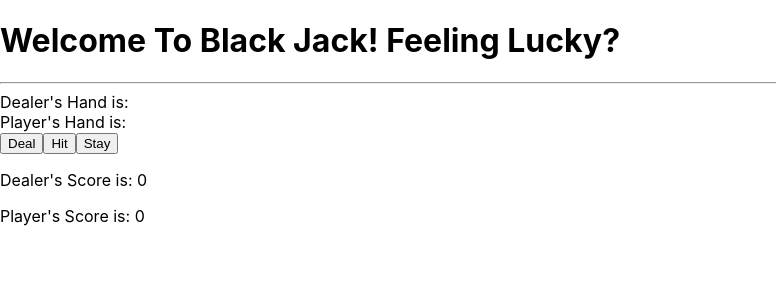
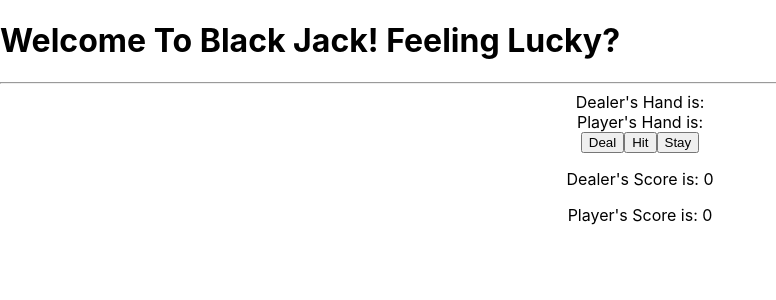
Before and after one commit to jakechaley/black-jack, a React (Create React App) app: page / in a window 1280 px wide. Shown: the top 300 px of the page, without its empty margins (0-776 px from the left). Built offline with nearby package versions, Linux system fonts and the light colour scheme.

Commit message:
work on styling a little

```diff
--- /dev/null
+++ b/src/components/DealerHandDisplay.css
@@ -0,0 +1,3 @@
+.dealer-hand-display {
+  text-align: center;
+}
--- a/src/components/DealerHandDisplay.js
+++ b/src/components/DealerHandDisplay.js
@@ -1,10 +1,11 @@
 import React from "react";
 import PropTypes from "prop-types";
+import "./DealerHandDisplay.css";
 
 function DealerHandDisplay(props) {
   return (
     <>
-    <div>Dealer's Hand is: {props.dealerHand.map((card, index) => card.isFaceUp && <p key={index}>{card.value} of {card.suit}</p>)}</div>
+    <div className="dealer-hand-display">Dealer's Hand is: {props.dealerHand.map((card, index) => card.isFaceUp && <p key={index}>{card.value} of {card.suit}</p>)}</div>
     </>
 
   )
--- /dev/null
+++ b/src/components/DealerHandScore.css
@@ -0,0 +1,3 @@
+.dealer-hand-score {
+  text-align: center;
+}
--- a/src/components/DealerHandScore.js
+++ b/src/components/DealerHandScore.js
@@ -1,9 +1,10 @@
 import React from "react";
 import PropTypes from "prop-types";
+import "./DealerHandScore.css"
 
 function DealerHandScore(props) {
   return (
-    <p>Dealer's Score is: {props.dealerScore}</p>
+    <p className="dealer-hand-score">Dealer's Score is: {props.dealerScore}</p>
   )
 }
 
--- /dev/null
+++ b/src/components/GameButtons.css
@@ -0,0 +1,5 @@
+.game-buttons {
+  display: flex;
+  align-items: center;
+  justify-content: center;
+}
--- a/src/components/GameButtons.js
+++ b/src/components/GameButtons.js
@@ -1,12 +1,15 @@
 import React from "react";
 import PropTypes from "prop-types";
+import "./GameButtons.css";
 
 function GameButtons(props) {
   return (
     <>
-      <button onClick={props.onDealButtonClicked}>Deal</button>
-      <button onClick={props.onHitButtonClicked}>Hit</button>
-      <button onClick={props.onStayButtonClicked}>Stay</button>
+    <div className="game-buttons">
+      <button className="deal-button" onClick={props.onDealButtonClicked}>Deal</button>
+      <button className="hit-button" onClick={props.onHitButtonClicked}>Hit</button>
+      <button className="stay-button" onClick={props.onStayButtonClicked}>Stay</button>
+    </div>
     </>
   )
 }
--- a/src/components/GameController.js
+++ b/src/components/GameController.js
@@ -62,27 +62,11 @@ class GameController extends React.Component {
     }, 0);
   }
 
-  hitPlayer = (updatedDeck) => {
-    if (!this.state.gameOver) {
-      if (this.state.currentBet) {
-        const { randomCard, updatedDeck } = this.getRandomCard(this.state.deck);
-        const player = this.state.player;
-        player.cards.push(randomCard);
+  hitPlayer = () => {
+    if (!this.state.gameOver){
 
-        if (player.count > 21) {
-          this.setState({ player, gameOver: true, message: 'BUST!' });
-        } else {
-          this.setState({ deck: updatedDeck, player });
-        }
-        console.log(player)
-      } else {
-        this.setState({ message: 'Please place bet.' });
-      }
-    } else {
-      this.setState({ message: 'Game over! Please start a new game.' });
     }
-    console.log("dealing card to player")
-
+    console.log("hit button clicked")
   }
 
   endPlayerTurn = () => {
--- /dev/null
+++ b/src/components/PlayerHandDisplay.css
@@ -0,0 +1,3 @@
+.player-hand-display {
+  text-align: center;
+}
--- a/src/components/PlayerHandDisplay.js
+++ b/src/components/PlayerHandDisplay.js
@@ -1,10 +1,10 @@
 import React from "react";
 import PropTypes from "prop-types";
-
+import "./PlayerHandDisplay.css";
 
 function PlayerHandDisplay(props) {
   return (
-    <div>Player's Hand is: {props.playerHand.map((card, index) => card.isFaceUp && <p key={index}>{card.value} of {card.suit}</p>)}</div>
+    <div className="player-hand-display">Player's Hand is: {props.playerHand.map((card, index) => card.isFaceUp && <p key={index}>{card.value} of {card.suit}</p>)}</div>
     )
 }
 
--- /dev/null
+++ b/src/components/PlayerHandScore.css
@@ -0,0 +1,3 @@
+.player-hand-score {
+  text-align: center;
+}
--- a/src/components/PlayerHandScore.js
+++ b/src/components/PlayerHandScore.js
@@ -1,9 +1,10 @@
 import React from "react";
 import PropTypes from "prop-types";
+import "./PlayerHandScore.css"
 
 function PlayerHandScore(props) {
   return (
-    <p>Player's Score is: {props.playerScore}</p>
+    <p className="player-hand-score">Player's Score is: {props.playerScore}</p>
   )
 }
 
```
